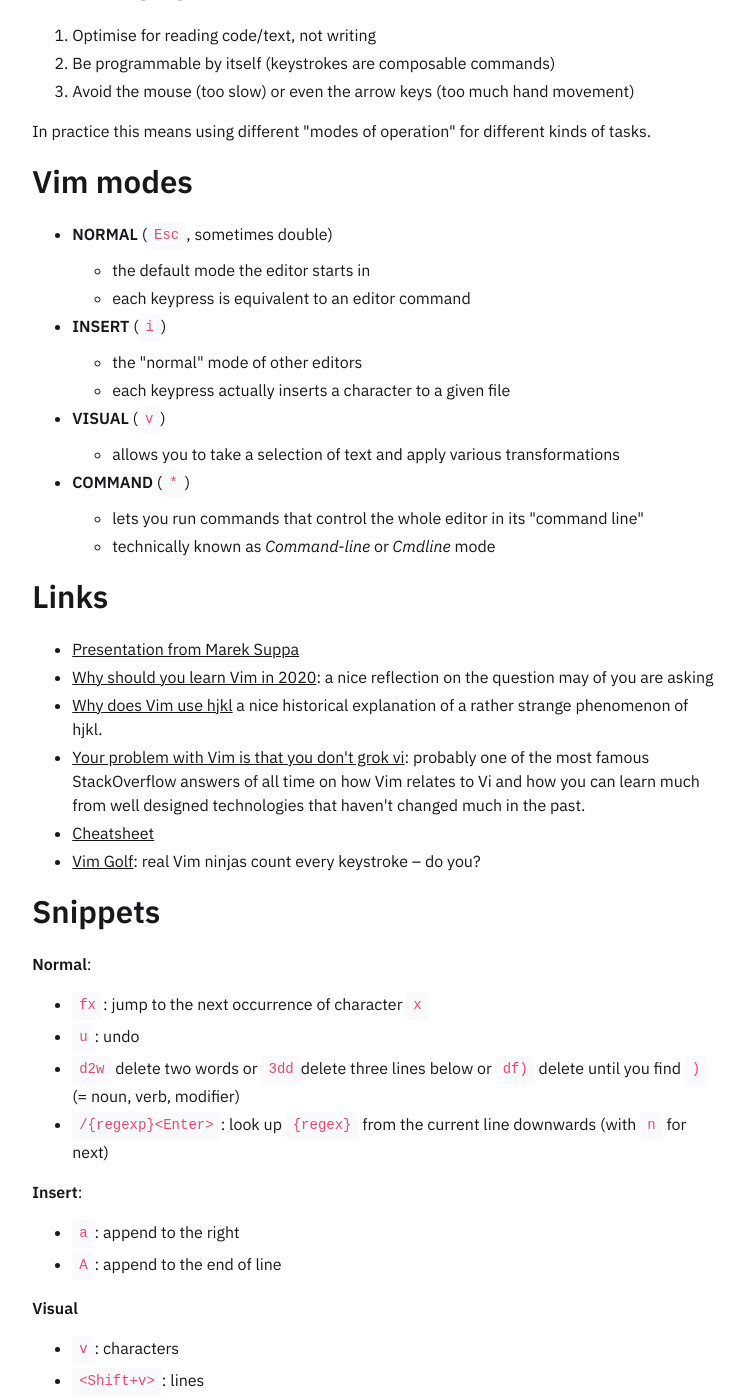
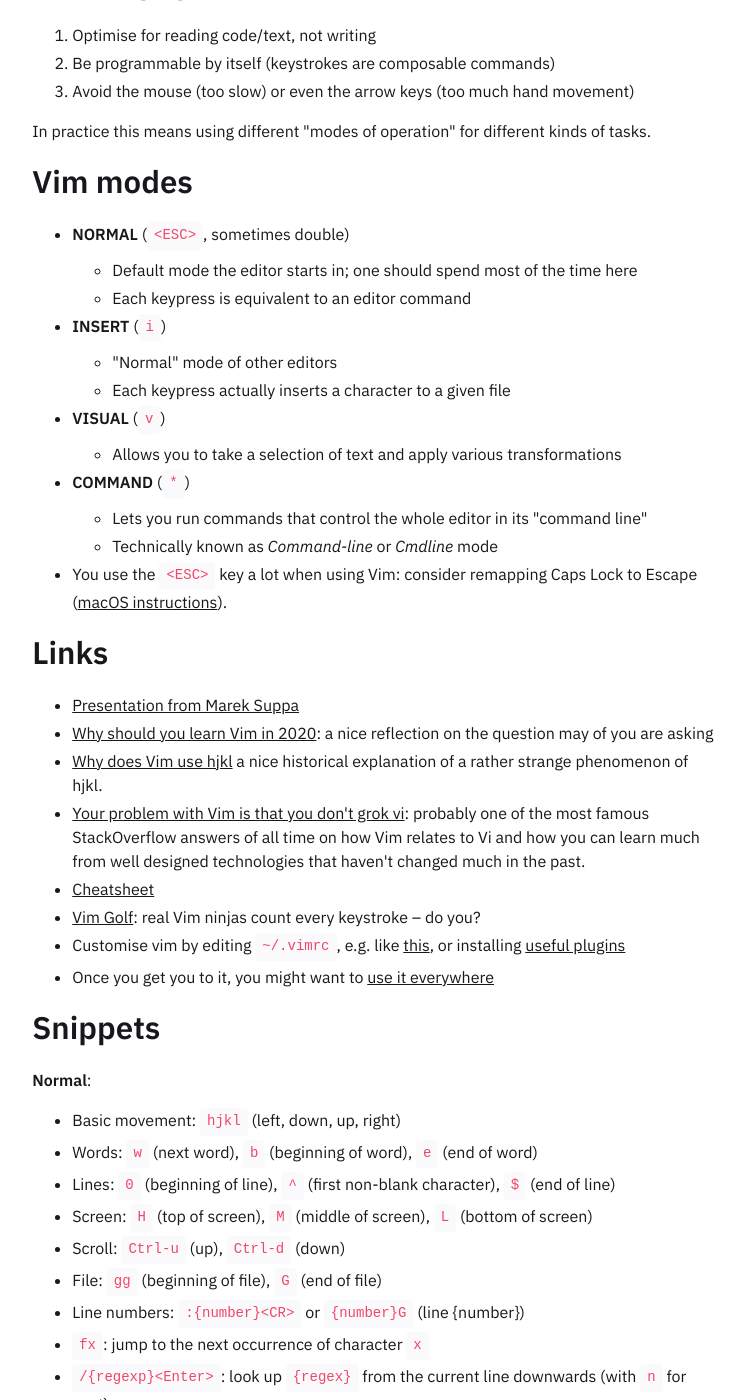
Before and after one commit to one-data-cookie/one-data-cookie.github.io, a Jekyll site: the page built from _notes/data-coding/Learn Vim.md, in a window 1280 px wide and 1400 px high, scrolled down 292 px. Shown: the whole window, without its empty margins (263-1008 px from the left). Built offline with Jekyll 4.4.1, drawn with Linux system fonts in a browser that asks for light colours; some of the changed text lies outside the part shown.

Commit message:
sync notes and files as of 2022/08/20 23:15:24 UTC

```diff
--- a/_notes/data-coding/Learn Vim.md
+++ b/_notes/data-coding/Learn Vim.md
@@ -5,29 +5,30 @@
 tags: [learn, vim]
 season: winter
 created: 14 Aug 2022
-updated: 15 Aug 2022
-sources:  Misc
+updated: 20 Aug 2022
+sources: Misc
 ---
 
 ## Philosophy
 1. Optimise for reading code/text, not writing
 2. Be programmable by itself (keystrokes are composable commands)
-3.  Avoid the mouse (too slow) or even the arrow keys (too much hand movement)
+3. Avoid the mouse (too slow) or even the arrow keys (too much hand movement)
 
 In practice this means using different "modes of operation" for different kinds of tasks.
 
 ## Vim modes
-- **NORMAL** (`Esc`, sometimes double)
-    - the default mode the editor starts in
-    - each keypress is equivalent to an editor command
+- **NORMAL** (`<ESC>`, sometimes double)
+    - Default mode the editor starts in; one should spend most of the time here
+    - Each keypress is equivalent to an editor command
 -   **INSERT** (`i`)
-    - the "normal" mode of other editors
-    - each keypress actually inserts a character to a given file
+    - "Normal" mode of other editors
+    - Each keypress actually inserts a character to a given file
 -   **VISUAL** (`v`)
-    - allows you to take a selection of text and apply various transformations
+    - Allows you to take a selection of text and apply various transformations
 -   **COMMAND** (`*`)
-    - lets you run commands that control the whole editor in its "command line"
-    - technically known as _Command-line_ or _Cmdline_ mode
+    - Lets you run commands that control the whole editor in its "command line"
+    - Technically known as _Command-line_ or _Cmdline_ mode
+- You use the `<ESC>` key a lot when using Vim: consider remapping Caps Lock to Escape ([macOS instructions](https://vim.fandom.com/wiki/Map_caps_lock_to_escape_in_macOS)).
 
 ## Links
 - [Presentation from Marek Suppa](https://talks.mareksuppa.com/teaching/2022/unix-summer-of-cli/06-vim/)
@@ -36,15 +37,26 @@
 - [Your problem with Vim is that you don't grok vi](https://stackoverflow.com/questions/1218390/what-is-your-most-productive-shortcut-with-vim/1220118#1220118): probably one of the most famous StackOverflow answers of all time on how Vim relates to Vi and how you can learn much from well designed technologies that haven't changed much in the past.
 - [Cheatsheet](http://www.viemu.com/vi-vim-cheat-sheet.gif)
 - [Vim Golf](http://www.vimgolf.com/): real Vim ninjas count every keystroke – do you?
+- Customise vim by editing `~/.vimrc`, e.g. like [this](https://missing.csail.mit.edu/2020/files/vimrc), or installing [useful plugins](https://vimawesome.com/)
+- Once you get you to it, you might want to [use it everywhere](https://reversed.top/2016-08-13/big-list-of-vim-like-software/)
 
 ## Snippets
 **Normal**:
+- Basic movement: `hjkl` (left, down, up, right)
+- Words: `w` (next word), `b` (beginning of word), `e` (end of word)
+- Lines: `0` (beginning of line), `^` (first non-blank character), `$` (end of line)
+- Screen: `H` (top of screen), `M` (middle of screen), `L` (bottom of screen)
+- Scroll: `Ctrl-u` (up), `Ctrl-d` (down)
+- File: `gg` (beginning of file), `G` (end of file)
+- Line numbers: `:{number}<CR>` or `{number}G` (line {number})
 - `fx`: jump to the next occurrence of character `x`
+- `/{regexp}<Enter>`: look up `{regex}` from the current line downwards (with `n` for next)
 - `u`: undo
-- `d2w` delete two words or `3dd`delete three lines below or `df)` delete until you find `)` (= noun, verb, modifier)
-- `/{regexp}<Enter>`: look up `{regex}` from the current line downwards (with `n` for next)
+- `y`: copy/yank
+- `p`: paste
 
 **Insert**:
+- `d2w` delete two words or `3dd`delete three lines below or `df)` delete until you find `)` (= noun, verb, modifier); generally `d{motion}`
 - `a`: append to the right
 - `A`: append to the end of line
 
```
Also changed, not shown: other parts of _notes/data-coding/Learn Vim.md (+1 -0 lines), _notes/data-coding/Learn CLI.md (+7 -3 lines), _notes/data-coding/Learn regular expressions.md (+1 -1 lines).
